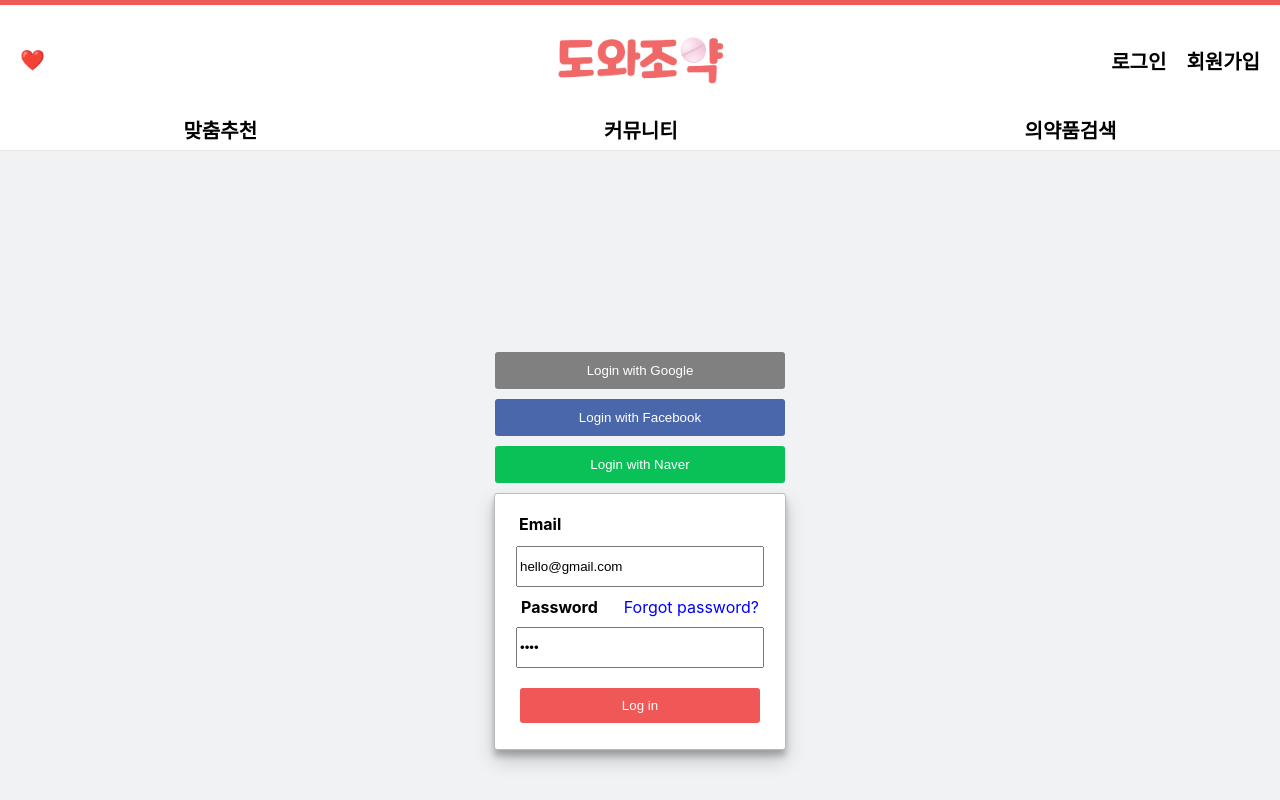
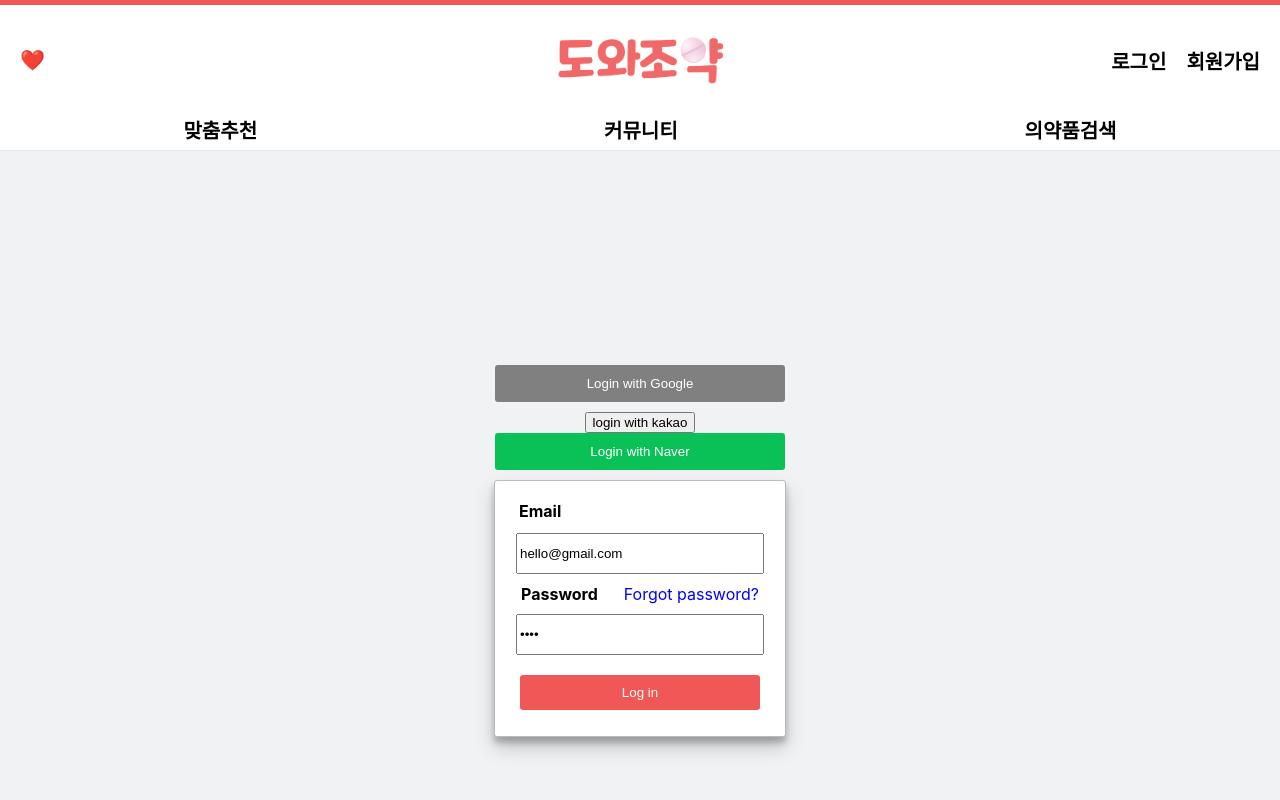
Before and after one commit to codestates-seb/seb43_main_009, a React app in the folder client/: page /login in a window 1280 px wide. Shown: the top 800 px of the page. Built offline with nearby package versions, Linux system fonts and the light colour scheme; a web font is replaced by a local one.

Commit message:
[FE][Feat]KakaoLogin파일 생성

```diff
--- a/client/src/App.js
+++ b/client/src/App.js
@@ -3,6 +3,7 @@ import React from "react";
 import Home from "./page/Home";
 import CommunityWrite from "./page/community/CommunityWrite";
 import Login from "./page/user/Login";
+import KakaoLogin from "./page/user/KakaoLogin";
 import Signup from "./page/user/Signup";
 import Community from "./page/community/Community";
 import Survey from "./page/survey/Survey";
@@ -19,6 +20,7 @@ const App = () => {
           <Route path="/commu/posts" element={<CommunityWrite />}></Route>
           <Route path="/commu/1" element={<Board />}></Route>
           <Route path="/login" element={<Login />}></Route>
+          <Route path="/kakaoLogin" element={<KakaoLogin />}></Route>
           <Route path="/signup" element={<Signup />}></Route>
           <Route path="/commu" element={<Community />}></Route>
           <Route path="/survey" element={<Survey />}></Route>
--- /dev/null
+++ b/client/src/page/user/KakaoLogin.js
@@ -0,0 +1,20 @@
+import React from "react";
+
+const KakaoLogin = () => {
+    // const restApiKey = process.env.REACT_APP_REST_API_KEY;
+
+    // const redirectUrl = process.env.REACT_APP_REDIRECT_URL;
+
+    // const kakaoAuthUrl = `https://kauth.kakao.com/oauth/authorize?client_id=${restApiKey}&redirect_uri=${redirectUrl}&response_type=code;`
+
+    // const loginHandler = () => {
+    //     window.location.href = kakaoAuthUrl;
+    // };
+    return (
+        // <button onClick={loginHandler}>
+        <button>
+            login with kakao
+        </button>
+    )
+}
+export default KakaoLogin;
--- a/client/src/page/user/Login.js
+++ b/client/src/page/user/Login.js
@@ -5,6 +5,7 @@ import { useNavigate } from "react-router-dom";
 import { useAuthContext } from "../../common/AuthProvider";
 import Layout from "../../common/Layout";
 import { getCookie } from "../../utils/cookies";
+import KakaoLogin from "./KakaoLogin"
 
 const LoginWrapper = styled.div`
   display: flex;
@@ -25,15 +26,7 @@ const GoogleLogin = styled.button`
   border-radius: 3px;
   border: none;
 `;
-const FacebookLogin = styled.button`
-  width: 290px;
-  height: 37px;
-  margin-bottom: 10px;
-  background-color: #4967aa;
-  color: white;
-  border-radius: 3px;
-  border: none;
-`;
+
 const NaverLogin = styled.button`
   width: 290px;
   height: 37px;
@@ -139,7 +132,7 @@ const Login = () => {
     <Layout>
       <LoginWrapper>
           <GoogleLogin>Login with Google</GoogleLogin>
-          <FacebookLogin>Login with Facebook</FacebookLogin>
+          <KakaoLogin>Login with Kakao</KakaoLogin>
           <NaverLogin>Login with Naver</NaverLogin>
         <EmailLogin onSubmit={handleSubmit}>
           <EmailWrapper>
```
